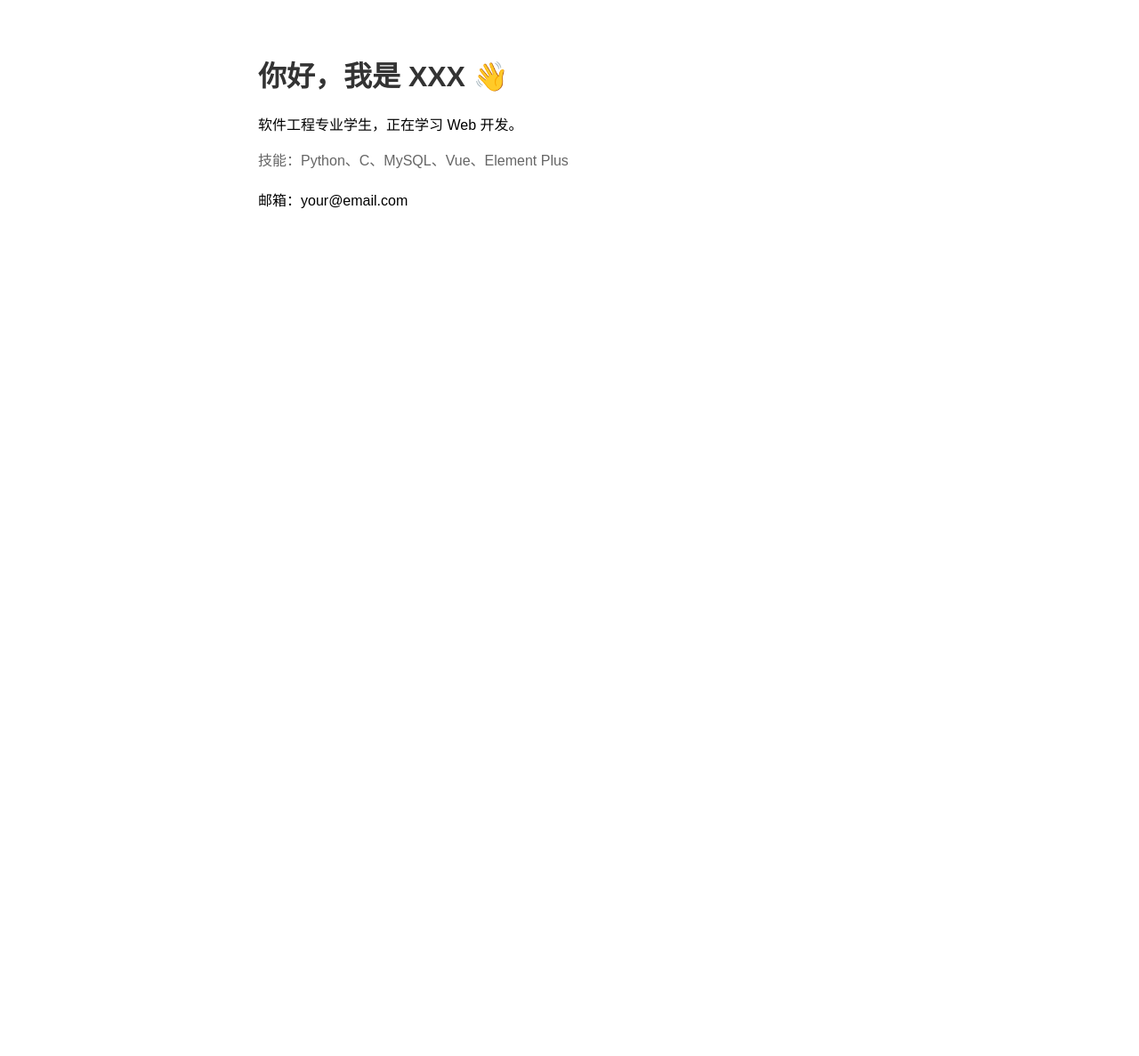
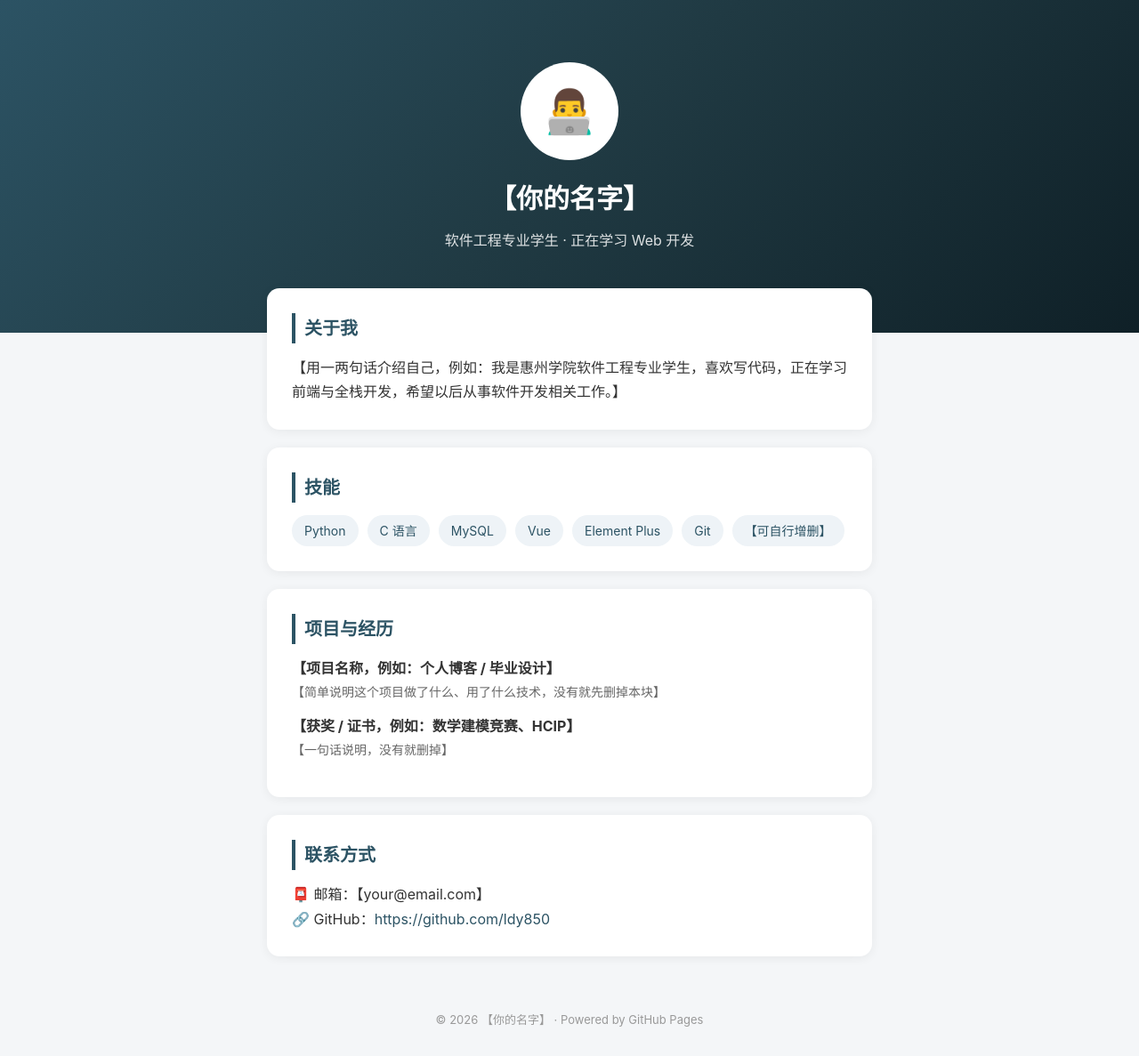
Before and after one commit to ldy850/ldy850.github.io, a plain HTML site: page index.html in a window 1280 px wide. Shown: the whole page at 89% size. Before the commit the page ends 800 px from the top, so only its background shows below. Drawn offline with Linux system fonts and the light colour scheme.

Commit message:
美化个人主页

```diff
--- a/index.html
+++ b/index.html
@@ -2,17 +2,99 @@
 <html lang="zh-CN">
 <head>
   <meta charset="UTF-8">
-  <title>我的主页</title>
+  <meta name="viewport" content="width=device-width, initial-scale=1.0">
+  <title>【你的名字】的个人主页</title>
   <style>
-    body { font-family: sans-serif; max-width: 700px; margin: 60px auto; padding: 0 20px; }
-    h1 { color: #333; }
-    .skill { color: #666; line-height: 1.8; }
+    * { margin: 0; padding: 0; box-sizing: border-box; }
+    body { font-family: -apple-system, "PingFang SC", "Microsoft YaHei", sans-serif; background: #f4f6f8; color: #333; line-height: 1.7; }
+
+    /* 顶部横幅 */
+    .hero {
+      background: linear-gradient(135deg, #2c5364, #203a43, #0f2027);
+      color: #fff; text-align: center; padding: 70px 20px 90px;
+    }
+    .avatar {
+      width: 110px; height: 110px; border-radius: 50%;
+      background: #fff; color: #2c5364; font-size: 48px;
+      display: flex; align-items: center; justify-content: center;
+      margin: 0 auto 18px; border: 4px solid rgba(255,255,255,.3);
+    }
+    .hero h1 { font-size: 30px; margin-bottom: 8px; }
+    .hero p.sub { opacity: .85; font-size: 16px; }
+
+    /* 卡片容器 */
+    .container { max-width: 720px; margin: -50px auto 60px; padding: 0 20px; }
+    .card {
+      background: #fff; border-radius: 14px; padding: 28px;
+      margin-bottom: 20px; box-shadow: 0 2px 12px rgba(0,0,0,.06);
+    }
+    .card h2 { font-size: 20px; margin-bottom: 14px; color: #2c5364; border-left: 4px solid #2c5364; padding-left: 10px; }
+
+    /* 技能标签 */
+    .tags { display: flex; flex-wrap: wrap; gap: 10px; }
+    .tag {
+      background: #eef3f7; color: #2c5364; padding: 6px 14px;
+      border-radius: 20px; font-size: 14px;
+    }
+
+    /* 项目条目 */
+    .item { margin-bottom: 14px; }
+    .item h3 { font-size: 16px; }
+    .item p { color: #666; font-size: 14px; }
+
+    .contact a { color: #2c5364; text-decoration: none; }
+    .footer { text-align: center; color: #999; font-size: 13px; padding-bottom: 30px; }
   </style>
 </head>
 <body>
-  <h1>你好，我是 XXX 👋</h1>
-  <p>软件工程专业学生，正在学习 Web 开发。</p>
-  <p class="skill">技能：Python、C、MySQL、Vue、Element Plus</p>
-  <p>邮箱：your@email.com</p>
+
+  <div class="hero">
+    <div class="avatar">👨‍💻</div>
+    <h1>【你的名字】</h1>
+    <p class="sub">软件工程专业学生 · 正在学习 Web 开发</p>
+  </div>
+
+  <div class="container">
+
+    <div class="card">
+      <h2>关于我</h2>
+      <p>【用一两句话介绍自己，例如：我是惠州学院软件工程专业学生，喜欢写代码，正在学习前端与全栈开发，希望以后从事软件开发相关工作。】</p>
+    </div>
+
+    <div class="card">
+      <h2>技能</h2>
+      <div class="tags">
+        <span class="tag">Python</span>
+        <span class="tag">C 语言</span>
+        <span class="tag">MySQL</span>
+        <span class="tag">Vue</span>
+        <span class="tag">Element Plus</span>
+        <span class="tag">Git</span>
+        <span class="tag">【可自行增删】</span>
+      </div>
+    </div>
+
+    <div class="card">
+      <h2>项目与经历</h2>
+      <div class="item">
+        <h3>【项目名称，例如：个人博客 / 毕业设计】</h3>
+        <p>【简单说明这个项目做了什么、用了什么技术，没有就先删掉本块】</p>
+      </div>
+      <div class="item">
+        <h3>【获奖 / 证书，例如：数学建模竞赛、HCIP】</h3>
+        <p>【一句话说明，没有就删掉】</p>
+      </div>
+    </div>
+
+    <div class="card contact">
+      <h2>联系方式</h2>
+      <p>📮 邮箱：【your@email.com】</p>
+      <p>🔗 GitHub：<a href="https://github.com/ldy850">https://github.com/ldy850</a></p>
+    </div>
+
+  </div>
+
+  <p class="footer">© 2026 【你的名字】 · Powered by GitHub Pages</p>
+
 </body>
 </html>
```
